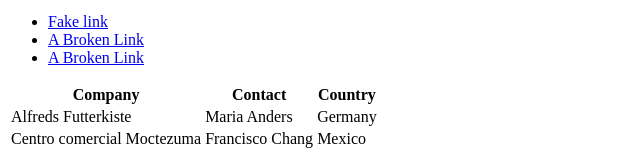
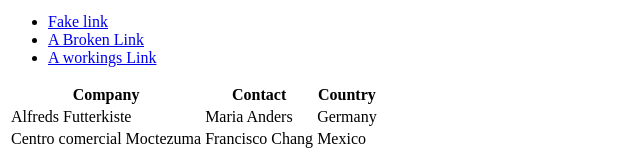
Before and after one commit to baconkev000/learning_html_syntax, a plain HTML site: page index.html in a window 1280 px wide. Shown: the part 719-875 px from the top of the page, 0-640 px from the left. Drawn offline with Linux system fonts and the light colour scheme.

Commit message:
fixed text

```diff
--- a/index.html
+++ b/index.html
@@ -39,7 +39,7 @@
             <ul>
                 <li><a href="#">Fake link</a></li>
                 <li><a href="/pages/another.html">A Broken Link</a></li>
-                <li><a href="./pages/another.html">A Broken Link</a></li>
+                <li><a href="./pages/another.html">A workings Link</a></li>
             </ul>
         </div>
         <table>
```
